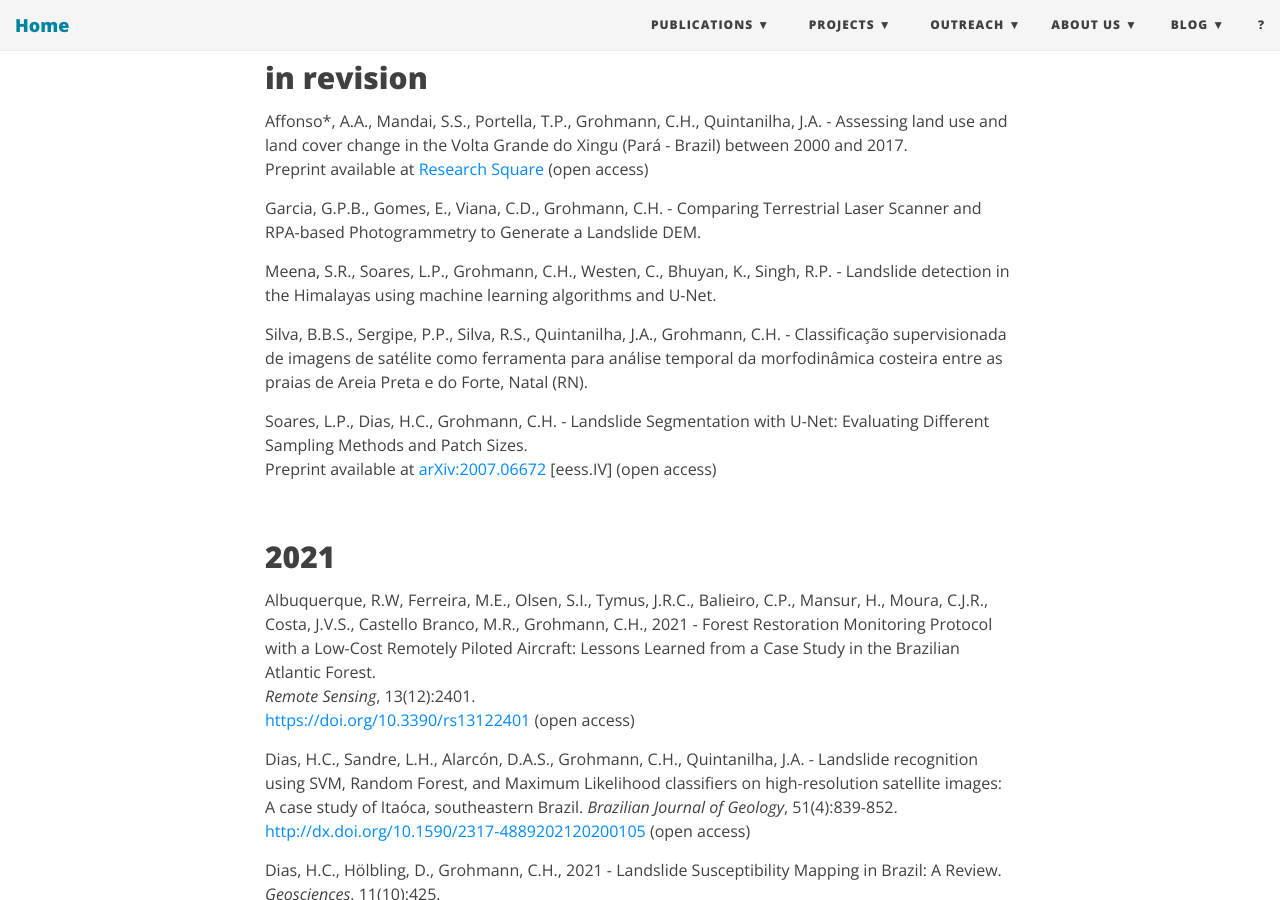
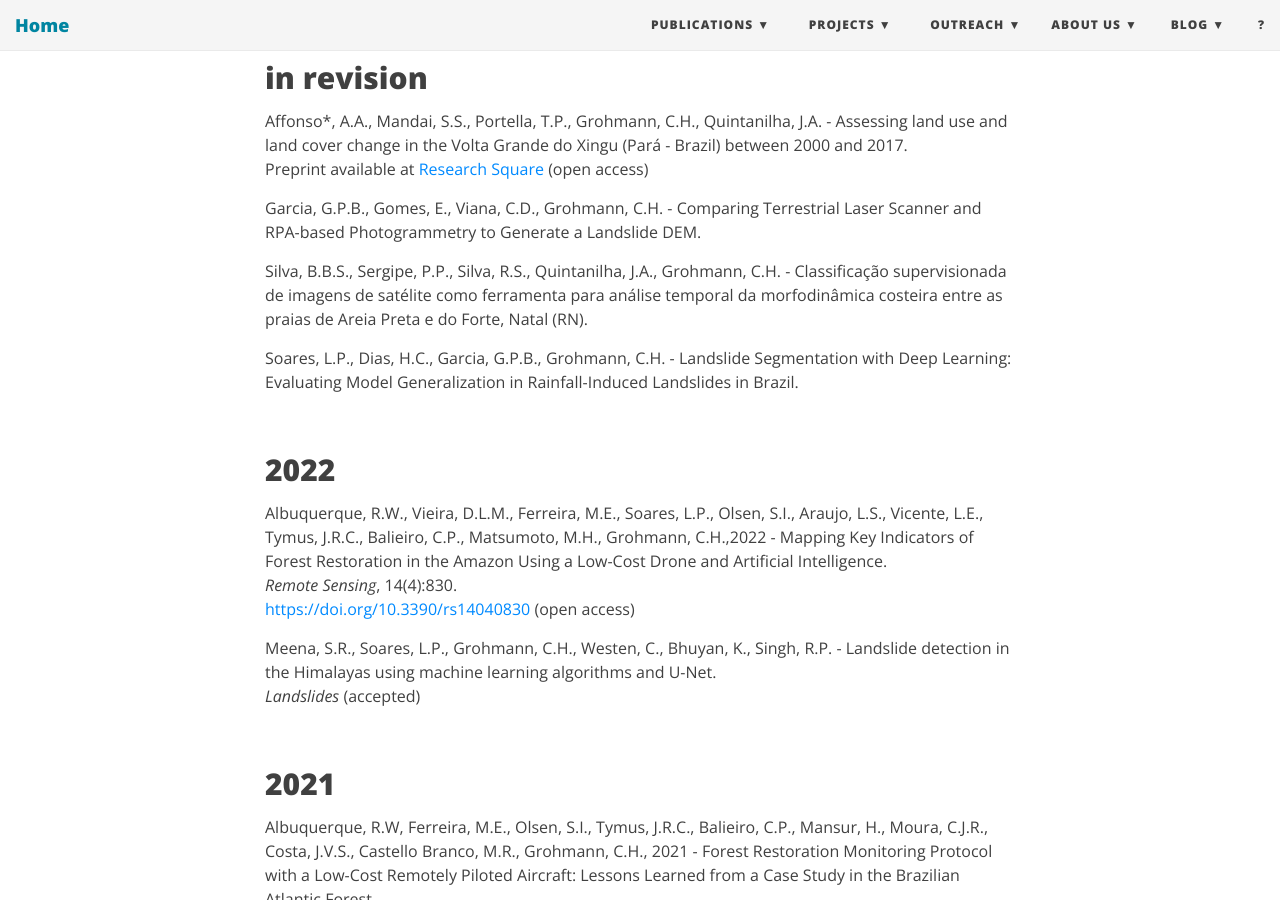
Before and after one commit to SPAMLab/SPAMLab.github.io, a Jekyll site: the page built from pages/publications.md, in a window 1280 px wide and 900 px high, scrolled down 372 px. Built offline with Jekyll 4.4.1, drawn with Linux system fonts in a browser that asks for light colours; nearby versions of some CDN libraries.

Commit message:
update to publications and datasets

```diff
--- a/pages/publications.md
+++ b/pages/publications.md
@@ -16,19 +16,26 @@ Preprint available at [Research Square](https://doi.org/10.21203/rs.3.rs-172975/
 <a name="cuha_guilherme"></a>
 Garcia, G.P.B., Gomes, E., Viana, C.D., Grohmann, C.H. - Comparing Terrestrial Laser Scanner and RPA-based Photogrammetry to Generate a Landslide DEM.
 
-<a name="lucas_himalaia"></a>
-Meena, S.R., Soares, L.P., Grohmann, C.H., Westen, C., Bhuyan, K., Singh, R.P. - Landslide detection in the Himalayas using machine learning algorithms and U-Net.
-
 <a name="praias_natal_pca5017"></a>
 Silva, B.B.S., Sergipe, P.P., Silva, R.S., Quintanilha, J.A., Grohmann, C.H. - Classificação supervisionada de imagens de satélite como ferramenta para análise temporal da morfodinâmica costeira entre as praias de Areia Preta e do Forte, Natal (RN).
 
 <a name="lucas_unet"></a>
-Soares, L.P., Dias, H.C., Grohmann, C.H. - Landslide Segmentation with U-Net: Evaluating Different Sampling Methods and Patch Sizes.
-Preprint available at [arXiv:2007.06672](https://arxiv.org/abs/2007.06672) [eess.IV] (open access)
+Soares, L.P., Dias, H.C., Garcia, G.P.B., Grohmann, C.H. - Landslide Segmentation with Deep Learning: Evaluating Model Generalization in Rainfall-Induced Landslides in Brazil.
+<!-- Preprint available at [arXiv:2007.06672](https://arxiv.org/abs/2007.06672) [eess.IV] (open access)  -->
 
 
 
+&nbsp;
+## 2022
+<a name="rafael_dl_amaz"></a>
+Albuquerque, R.W., Vieira, D.L.M., Ferreira, M.E., Soares, L.P., Olsen, S.I., Araujo, L.S., Vicente, L.E., Tymus, J.R.C., Balieiro, C.P., Matsumoto, M.H., Grohmann, C.H.,2022 -  Mapping Key Indicators of Forest Restoration in the Amazon Using a Low-Cost Drone and Artificial Intelligence.
+_Remote Sensing_, 14(4):830.
+[https://doi.org/10.3390/rs14040830](https://doi.org/10.3390/rs14040830) (open access)
 
+
+<a name="lucas_himalaia"></a>
+Meena, S.R., Soares, L.P., Grohmann, C.H., Westen, C., Bhuyan, K., Singh, R.P. - Landslide detection in the Himalayas using machine learning algorithms and U-Net.
+_Landslides_ (accepted)
 
 
 &nbsp;
```
Also changed, not shown: pages/datasets.md (+6 -0 lines).
